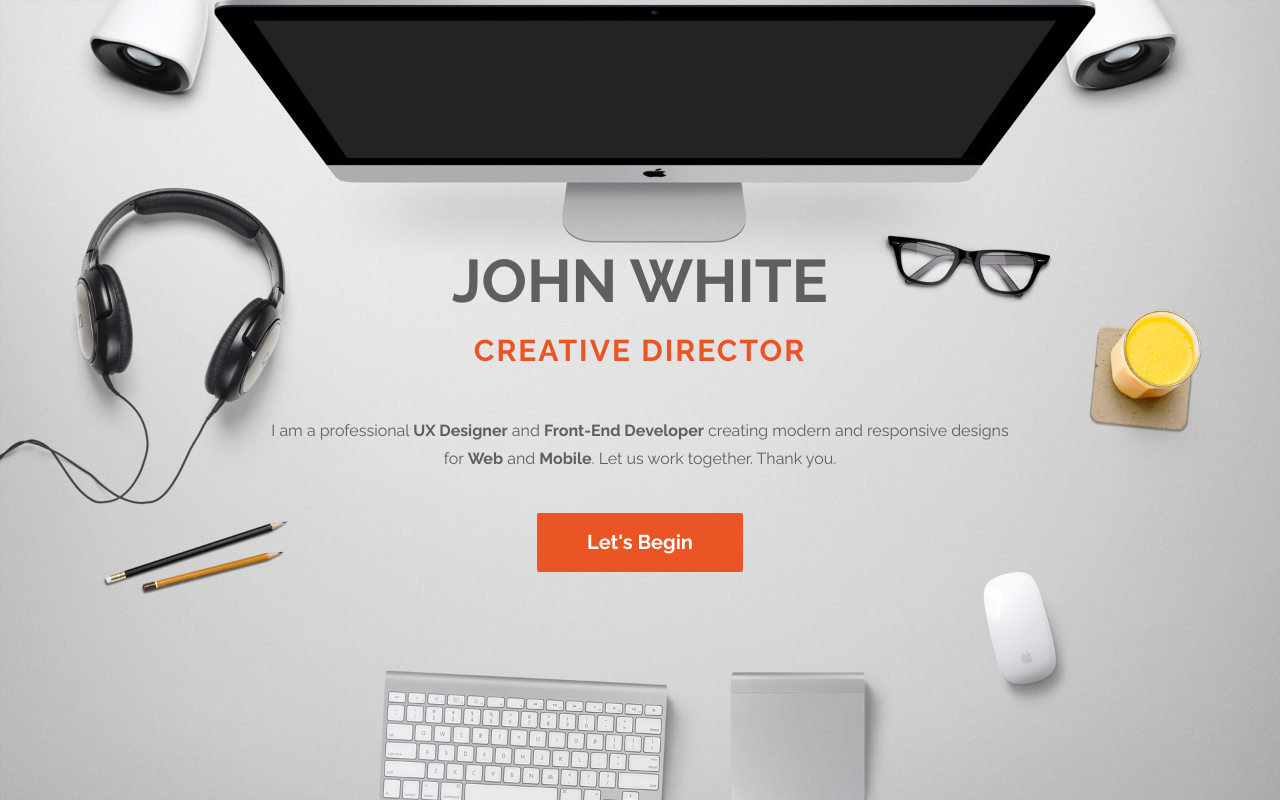
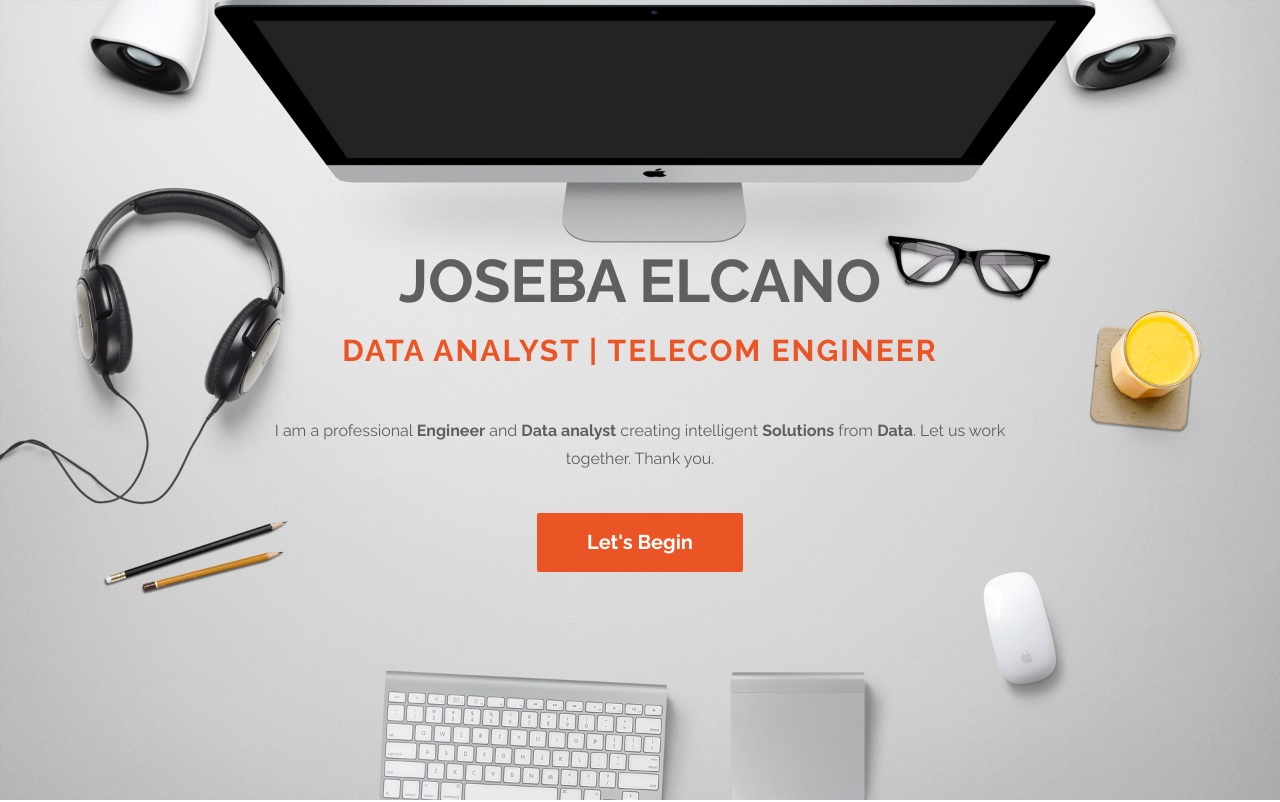
Before and after one commit to Yoshe1101/web-test, a plain HTML site: page index.html in a window 1280 px wide. Shown: the top 802 px of the page. Drawn offline with Linux system fonts and the light colour scheme.

Commit message:
Name
I have changed the name and the main description

```diff
--- a/index.html
+++ b/index.html
@@ -56,9 +56,9 @@ https://templatemo.com/tm-464-ultra-profile
 			<div class="row">
 				<div class="col-md-2 col-sm-1"></div>
 				<div class="col-md-8 col-sm-10">
-					<h1 class="tm-home-title"><strong>John White</strong></h1>
-					<h2 class="tm-home-subtitle">Creative Director</h2>
-					<p>I am a professional <strong>UX Designer</strong> and <strong>Front-End Developer</strong> creating modern and responsive designs for <strong>Web</strong> and <strong>Mobile</strong>. Let us work together. Thank you.</p>
+					<h1 class="tm-home-title"><strong>Joseba Elcano</strong></h1>
+					<h2 class="tm-home-subtitle">Data Analyst | Telecom Engineer</h2>
+					<p>I am a professional <strong>Engineer</strong> and <strong>Data analyst</strong> creating intelligent <strong>Solutions</strong> from <strong>Data</strong>. Let us work together. Thank you.</p>
 					<a href="#work" class="btn btn-default smoothScroll tm-view-more-btn">Let's Begin</a>
 				</div>
 				<div class="col-md-2 col-sm-1"></div>
```
